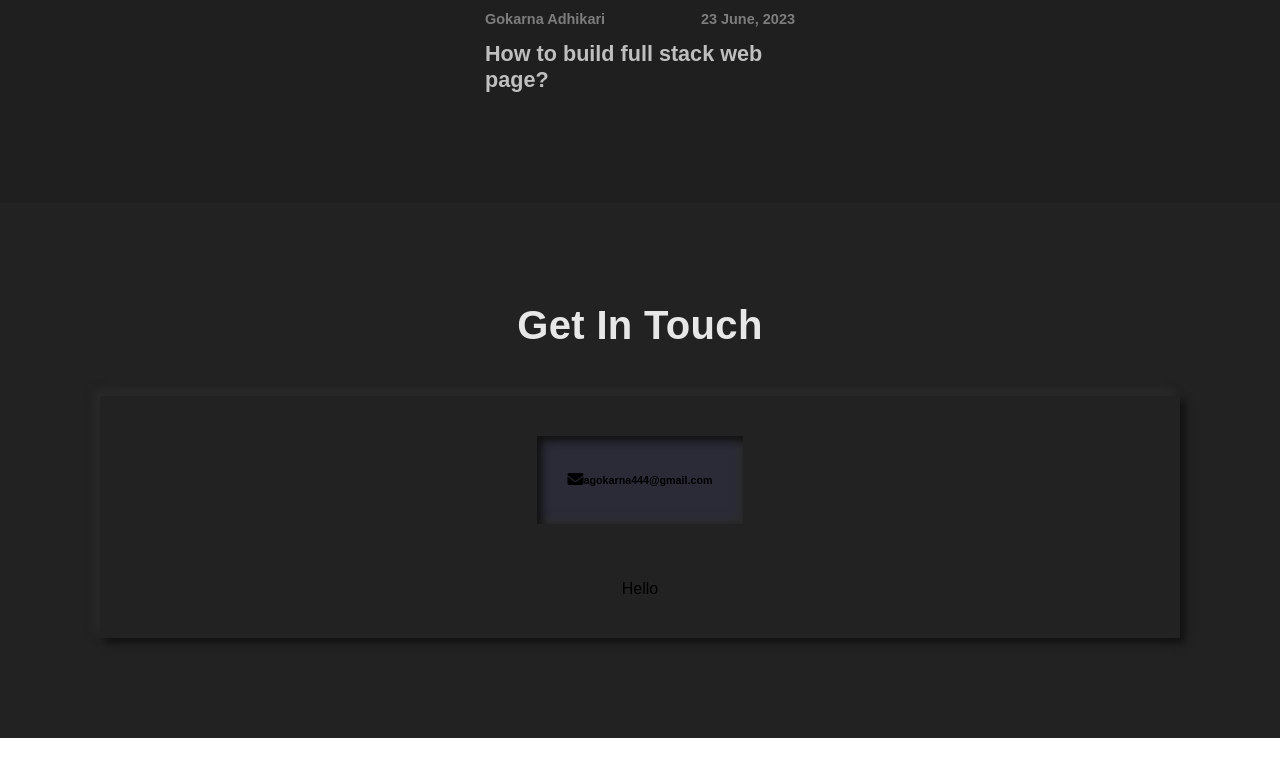
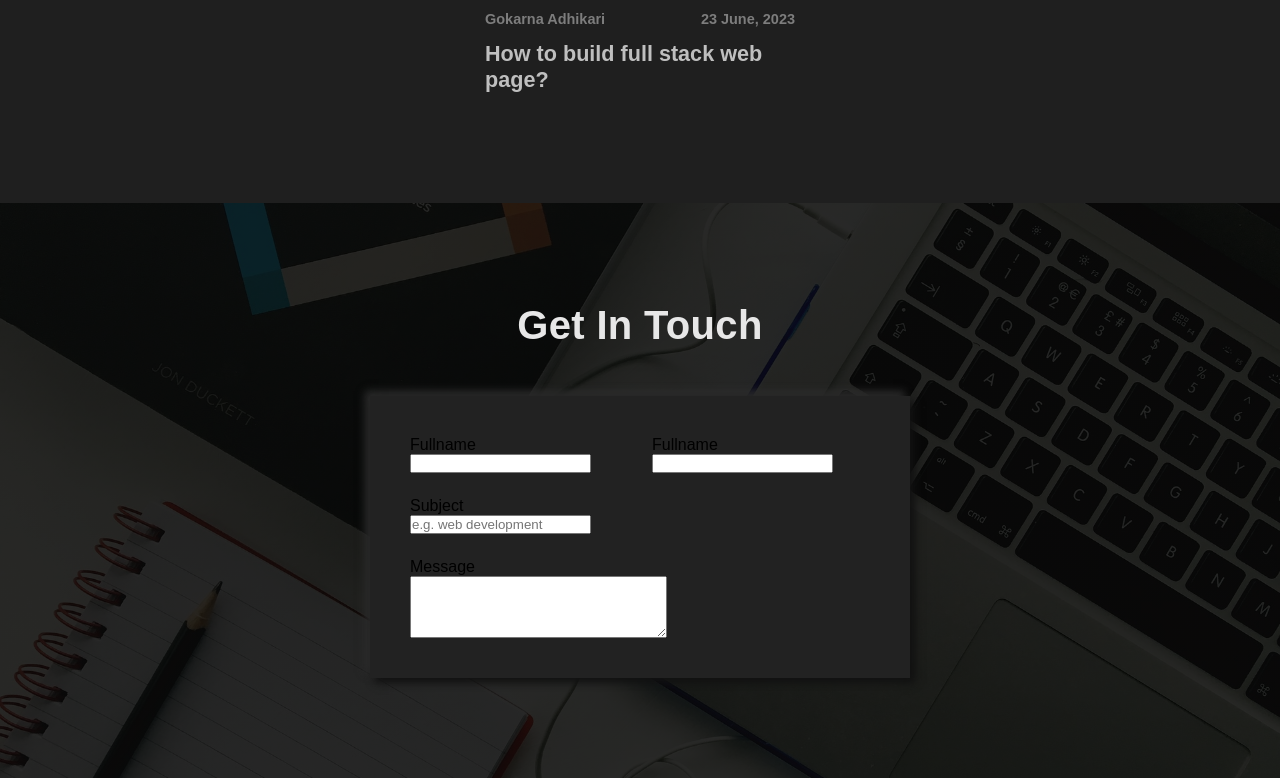
Before and after one commit to gokarna123-goku/neumorphism-portfolio, a plain HTML site: page index.html in a window 1280 px wide. Shown: the part 5173-5951 px from the top of the page. Before the commit the page ends 5911 px from the top, so only its background shows below. Drawn offline with Linux system fonts and the light colour scheme.

Commit message:
working on the input section

```diff
--- a/index.html
+++ b/index.html
@@ -321,15 +321,36 @@
             <div class="tag">Get In Touch</div>
             <div class="contact_box">
                 <div class="contact_card">
-                    <div class="contact_data">
+                    <!-- <div class="contact_data">
                         <div class="data_card">
                             <div class="icon_box">
                                 <i class="fa-solid fa-envelope"></i>
                             </div>
                             <h6>agokarna444@gmail.com</h6>
                         </div>
+                    </div> -->
+                    <div class="form_section">
+                        <form>
+                            <div class="input_card">
+                                <div class="input_box">
+                                    <label for="fullname" class="label_name">Fullname</label>
+                                    <input type="text" class="form">
+                                </div>
+                                <div class="input_box">
+                                    <label for="email" class="label_name">Fullname</label>
+                                    <input type="email" id="email" class="form">
+                                </div>
+                            </div>
+                            <div class="input_box">
+                                <label for="subject" class="label_name">Subject</label>
+                                <input type="text" id="subject" class="form" placeholder="e.g. web development">
+                            </div>
+                            <div class="input_box">
+                                <label for="message" class="label_name">Message</label>
+                                <textarea name="message" id="message" cols="30" rows="4"></textarea>
+                            </div>
+                        </form>
                     </div>
-                    <div class="form_section">Hello</div>
                 </div>
             </div>
         </div>
--- a/style.css
+++ b/style.css
@@ -670,6 +670,9 @@ nav ul li .active{
 .contact_section{
     width: 100%;
     height: auto;
+    background: var(--bg_gradient), url("./img/bg.jpg") no-repeat;
+    background-position: center center;
+    background-size: cover;
     display: flex;
     align-items: center;
     justify-content: center;
@@ -684,7 +687,7 @@ nav ul li .active{
     justify-content: center;
 }
 .contact_card{
-    width: 100%;
+    width: 50%;
     height: auto;
     display: flex;
     align-items: center;
@@ -692,10 +695,11 @@ nav ul li .active{
     flex-direction: column;
     row-gap: 1.5rem;
     padding: 40px;
+    background: var(--bg_color);
     box-shadow: 5px 5px 8px #111111,
                 -5px -5px 8px #2c2c2c;
 }
-.contact_data{
+/* .contact_data{
     width: 100%;
     height: auto;
     display: flex;
@@ -709,10 +713,53 @@ nav ul li .active{
     background: rgba(95, 96, 179, 0.15);
     box-shadow: inset 5px 5px 8px #111111,
                 inset -5px -5px 8px #2c2c2c;
-    /* border: 1px solid var(--primary); */
     display: flex;
     align-items: center;
     justify-content: center;
 }
+.data_card .icon_box{
+    width: 55px;
+    height: 60px;
+    border-radius: 6px;
+    border: 2px solid var(--primary);
+    display: flex;
+    align-items: center;
+    justify-content: center;
+} */
+
+
+
+.form_section{
+    width: 100%;
+    height: auto;
+}
+.form_section form{
+    width: 100%;
+    height: auto;
+    display: flex;
+    align-items: center;
+    flex-direction: column;
+    gap: 1.5rem;
+}
+form .input_card{
+    width: 100%;
+    height: auto;
+    display: flex;
+    align-items: center;
+    gap: 1.5rem;
+}
+.input_card .input_box{
+    width: 50%;
+    height: auto;
+}
+form .input_box{
+    width: 100%;
+    height: auto;
+    display: flex;
+    align-items: flex-start;
+    flex-direction: column;
+}
+
+
 
 /*  */
```
